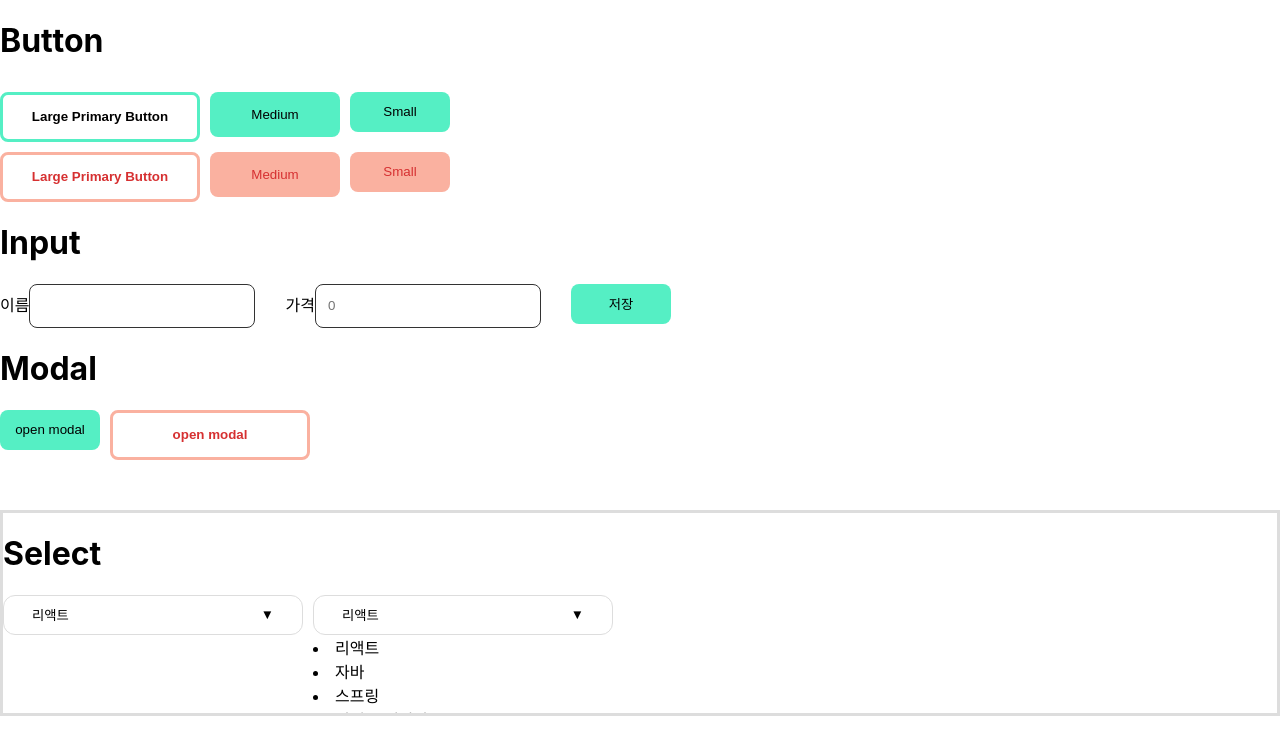
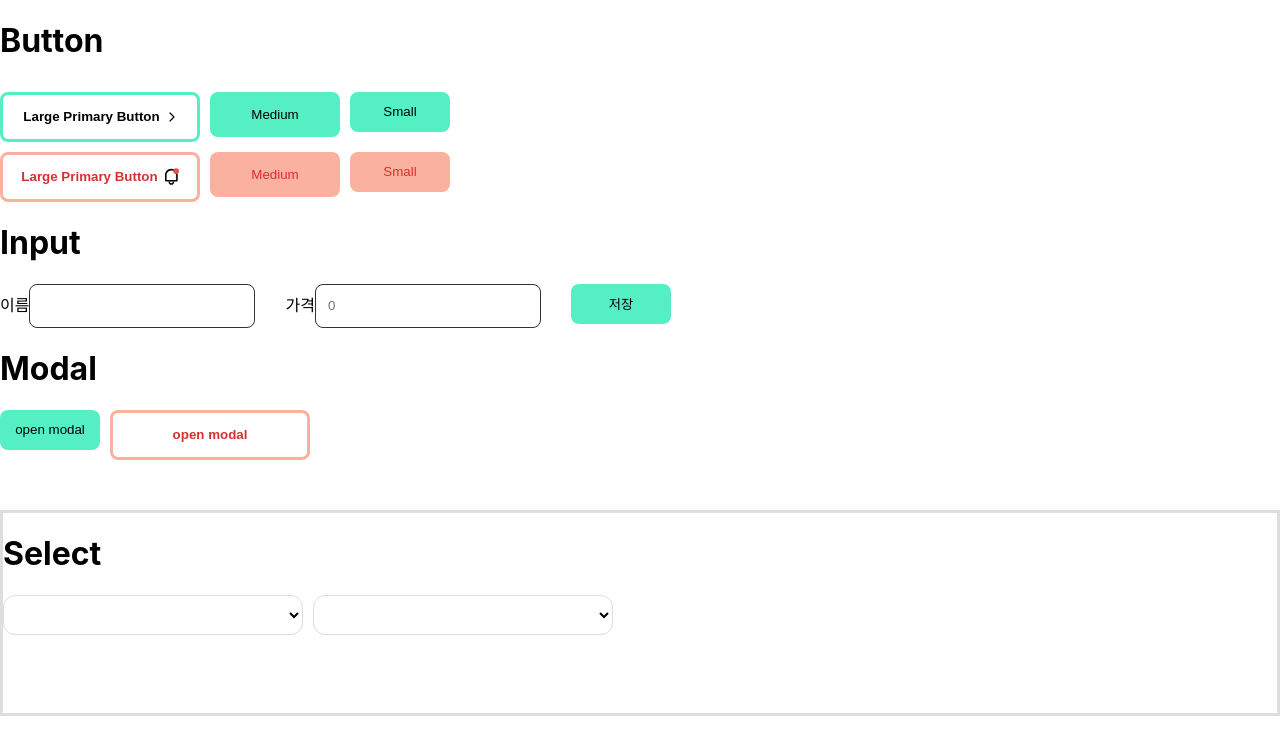
Before and after one commit to Hediar/Page-Practice, a React (Create React App) app: page / in a window 1280 px wide. Shown: the top 754 px of the page. Built offline with nearby package versions, Linux system fonts and the light colour scheme.

Commit message:
button 요소 추가

```diff
--- a/src/App.js
+++ b/src/App.js
@@ -9,7 +9,7 @@ import {
 } from "./Components/Buttons";
 import { FisrtModal, ModalBackground, SecondModal } from "./Components/Modal";
 import { Input } from "./Components/Inputs";
-import { Select } from "./Components/Selects";
+import { OptionList, Select } from "./Components/Selects";
 
 function App() {
   const [name, setName] = useState("");
@@ -62,6 +62,13 @@ function App() {
     setNum(formatNumber(value));
   };
 
+  // select
+
+  const handleChange = (e) => {
+    // event handler
+    console.log(e.target.value);
+  };
+
   return (
     <div>
       <ButtonMarginBox
@@ -75,7 +82,24 @@ function App() {
             color="#000000"
             onClick={() => alert("버튼을 만들어보세요")}
           >
-            Large Primary Button
+            <ButtonSubBox>
+              Large Primary Button
+              <svg
+                width="10"
+                height="10"
+                viewBox="0 0 6 10"
+                fill="none"
+                xmlns="http://www.w3.org/2000/svg"
+              >
+                <path
+                  d="M1 1L5 5L1 9"
+                  stroke="#000000"
+                  stroke-width="1.2"
+                  stroke-linecap="round"
+                  stroke-linejoin="round"
+                ></path>
+              </svg>
+            </ButtonSubBox>
           </LargeButton>
           <MidiumButton color="#000000">Medium</MidiumButton>
           <SmallButton color="#000000">Small</SmallButton>
@@ -87,7 +111,34 @@ function App() {
               prompt("어렵나요?");
             }}
           >
-            Large Primary Button
+            <ButtonSubBox>
+              Large Primary Button
+              <svg
+                width="14"
+                height="17"
+                viewBox="0 0 22 26"
+                fill="none"
+                xmlns="http://www.w3.org/2000/svg"
+              >
+                <path
+                  fill-rule="evenodd"
+                  clip-rule="evenodd"
+                  d="M10 23.5C11.1046 23.5 12 22.6046 12 21.5C12 20.3954 11.1046 19.5 10 19.5C8.89543 19.5 8 20.3954 8 21.5C8 22.6046 8.89543 23.5 10 23.5ZM10 26C12.4853 26 14.5 23.9853 14.5 21.5C14.5 19.0147 12.4853 17 10 17C7.51472 17 5.5 19.0147 5.5 21.5C5.5 23.9853 7.51472 26 10 26Z"
+                  fill="black"
+                ></path>
+                <path
+                  d="M0 11C0 5.47715 4.47715 1 10 1C15.5228 1 20 5.47715 20 11V19C20 20.1046 19.1046 21 18 21H2C0.895431 21 0 20.1046 0 19V11Z"
+                  fill="white"
+                ></path>
+                <path
+                  fill-rule="evenodd"
+                  clip-rule="evenodd"
+                  d="M17.5 18.5V11C17.5 6.85786 14.1421 3.5 10 3.5C5.85786 3.5 2.5 6.85786 2.5 11V18.5H17.5ZM10 1C4.47715 1 0 5.47715 0 11V19C0 20.1046 0.895431 21 2 21H18C19.1046 21 20 20.1046 20 19V11C20 5.47715 15.5228 1 10 1Z"
+                  fill="black"
+                ></path>
+                <circle cx="17.5" cy="4.5" r="4.5" fill="#EB4C4C"></circle>
+              </svg>
+            </ButtonSubBox>
           </LargeButton>
           <MidiumButton color="#d63031">Medium</MidiumButton>
           <SmallButton color="#d63031">Small</SmallButton>
@@ -144,21 +195,21 @@ function App() {
           >
             <div style={{ position: "relative" }}>
               <Select>
-                <div>리액트</div>
-                <div>▼</div>
+                {/* <div>리액트</div>
+                <div>▼</div> */}
               </Select>
-            </div>
-            <div style={{ position: "relative" }}>
-              <Select>
-                <div>리액트</div>
-                <div>▼</div>
-              </Select>
-              <div>
+              <OptionList>
                 <li>리액트</li>
                 <li>자바</li>
                 <li>스프링</li>
-                <li>리액트 네이티브</li>
-              </div>
+                <li>리액트네이티브</li>
+              </OptionList>
+            </div>
+            <div style={{ position: "relative" }}>
+              <Select onChange={handleChange}>
+                {/* <div>리액트</div>
+                <div>▼</div> */}
+              </Select>
             </div>
           </div>
         </SelectBox>
@@ -216,6 +267,15 @@ const InputMarginBox = styled.div`
   gap: 30px;
 `;
 
+const ButtonSubBox = styled.div`
+  display: flex;
+  -webkit-box-align: center;
+  align-items: center;
+  -webkit-box-pack: center;
+  justify-content: center;
+  gap: 7px;
+`;
+
 const SelectBox = styled.div`
   border: 3px solid rgb(221, 221, 221);
   height: 200px;
--- a/src/Components/Selects.jsx
+++ b/src/Components/Selects.jsx
@@ -1,6 +1,6 @@
 import { styled } from "styled-components";
 
-export const Select = styled.button`
+export const Select = styled.select`
   border: 1px solid rgb(221, 221, 221);
   height: 40px;
   width: 300px;
@@ -10,4 +10,23 @@ export const Select = styled.button`
   align-items: center;
   justify-content: space-between;
   padding: 0px 28px;
+  cursor: pointer;
 `;
+
+export const OptionList = styled.ul`
+  position: absolute;
+  top: 28px;
+  left: 0;
+  width: 100%;
+  background: white;
+  color: #fff;
+  list-style-type: none;
+  padding: 0;
+  border-radius: 6px;
+  overflow: hidden;
+  max-height: 0;
+  transition: 0.3s ease-in;
+  &:active {
+    max-height: 500px;
+  }
+`;
```
Also changed, not shown: 2 other files (tests, documents, lock files or other folders).
